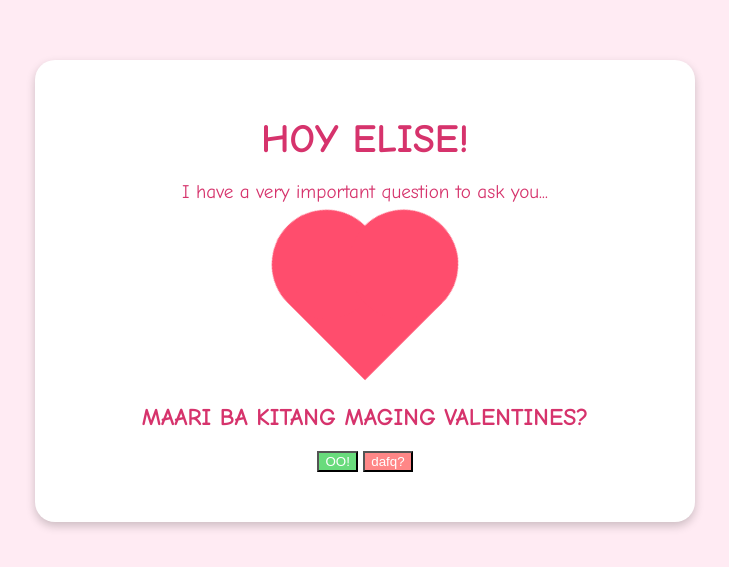
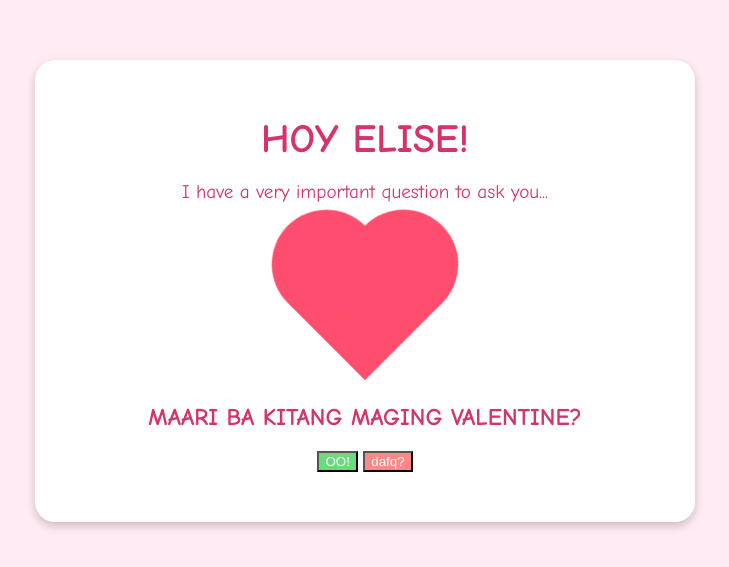
Before and after one commit to jurbax/valentine-website, a plain HTML site: page index.html in a window 1280 px wide. Shown: the part 109-676 px from the top of the page, without its empty margins (275-1004 px from the left). Drawn offline with nearby package versions, Linux system fonts and the light colour scheme.

Commit message:
index.html

```diff
--- a/index.html
+++ b/index.html
@@ -11,7 +11,7 @@
     <h1>HOY <span id="name">ELISE</span>!</h1>
     <p>I have a very important question to ask you...</p>
     <div class="heart"></div>
-    <h2>MAARI BA KITANG MAGING VALENTINES?</h2>
+    <h2>MAARI BA KITANG MAGING VALENTINE?</h2>
     <div class="buttons">
       <button id="yesButton">OO!</button>
       <button id="noButton">dafq?</button>
```
